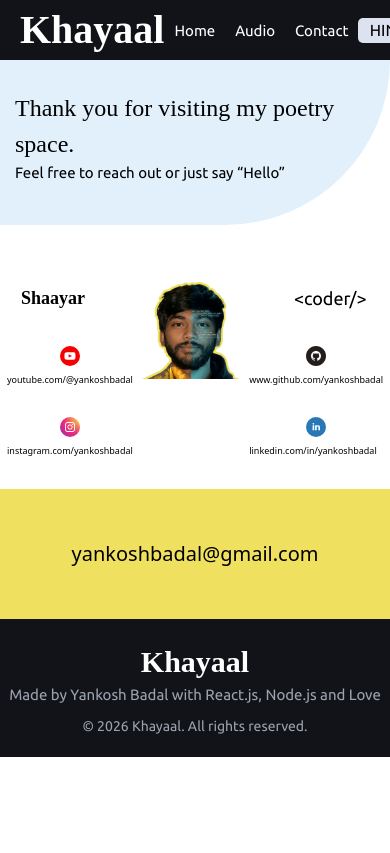
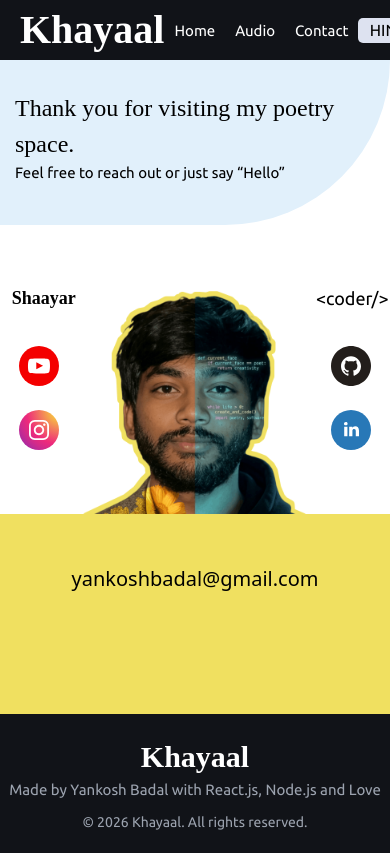
Before and after one commit to yankoshbadal/khayaal, a React (Vite) app: page /#/contact in a window 390 px wide. Shown: the top 853 px of the page. Built offline with nearby package versions, Linux system fonts and the light colour scheme; a web font is replaced by a local one.

Commit message:
adjusted contact layout

```diff
--- a/index.css
+++ b/index.css
@@ -424,7 +424,7 @@ a{
     font-size: 18px;
 }
 .coder h2{
-    margin-left: 35%;
+    margin-left: 5%;
     margin-top: 10px;
     font-size: 18px;
 }
@@ -440,15 +440,11 @@ a{
 }
 .yt img, .ig img, .gh img, .li img{
     margin: auto;
-    height: 20px;
-    width: 20px;
+    height: 40px;
+    width: 40px;
 }
 .yt p, .ig p, .gh p, .li p{
-    display: flex;
-    align-items: center;
-    font-size: 9px;
-    margin:0 auto;
-    padding: 7px;
+    display: none;
 }
 .yt, .ig{
     margin-left: 10px ;
@@ -463,7 +459,7 @@ a{
 }
 
 .photo{
-    flex: 1;
+    flex: 1.5;
 }
 
 .photo img{
@@ -473,5 +469,6 @@ a{
 }
 .email{
     font-size: 20px;
+    height: 200px;
 }
 }
```
